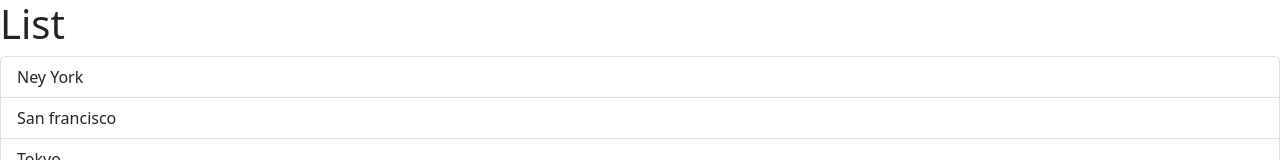
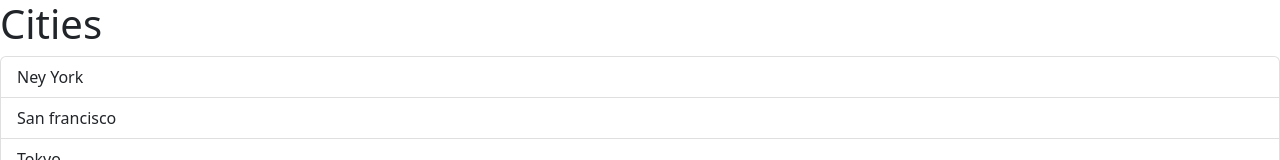
Before and after one commit to pk65arya/First-REACT-APP, a React (Vite) app: page / in a window 1280 px wide. Shown: the top 160 px of the page. Built offline with nearby package versions, Linux system fonts and the light colour scheme.

Commit message:
input via props

```diff
--- a/src/App.tsx
+++ b/src/App.tsx
@@ -1,9 +1,10 @@
 import ListGroup from "./components/ListGroup";
 
 function App() {
+  let items = ["Ney York", "San francisco", "Tokyo", "London", "Paris"];
   return (
     <div>
-      <ListGroup />
+      <ListGroup items={items} heading="Cities" />
     </div>
   );
 }
--- a/src/components/ListGroup.tsx
+++ b/src/components/ListGroup.tsx
@@ -2,8 +2,13 @@
 
 import { useState } from "react";
 
-function ListGroup() {
-  let items = ["Ney York", "San francisco", "Tokyo", "London", "Paris"];
+//{items[],heading:string}
+interface Props {
+  items: string[];
+  heading: string;
+}
+
+function ListGroup({ items, heading }: Props) {
   //  let selectedIndex = 0;
 
   //Event handler
@@ -16,7 +21,7 @@
   //arr[1] //updater function
   return (
     <>
-      <h1>List</h1>
+      <h1>{heading}</h1>
       {items.length === 0 && <p>No item found</p>}
 
       <ul className="list-group">
```
